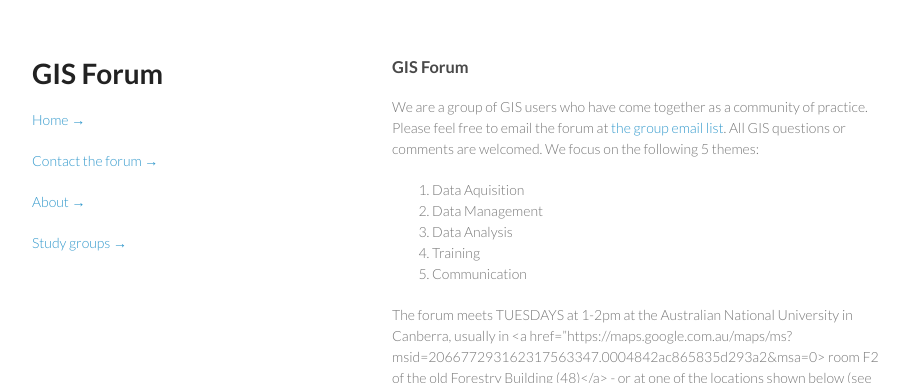
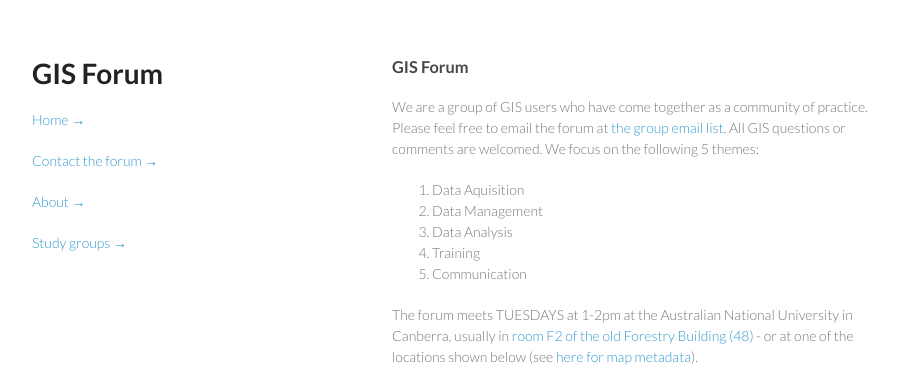
Before and after one commit to gis-forum/gis-forum.github.com, a Jekyll site: the page built from index.md, in a window 1280 px wide, cut to the strip 0-383 px from the top of the page. Shown: the whole strip, without its empty margins (178-1087 px from the left). Built offline with Jekyll 4.4.1, drawn with Linux system fonts in a browser that asks for light colours; comment, search, counter and statistics services are not loaded.

Commit message:
Update index.md

```diff
--- a/index.md
+++ b/index.md
@@ -12,7 +12,7 @@
 4. Training
 5. Communication
 
-The forum meets TUESDAYS at 1-2pm at the Australian National University in Canberra, usually in <a href="https://maps.google.com.au/maps/ms?msid=206677293162317563347.0004842ac865835d293a2&msa=0>
+The forum meets TUESDAYS at 1-2pm at the Australian National University in Canberra, usually in <a href="https://maps.google.com.au/maps/ms?msid=206677293162317563347.0004842ac865835d293a2&msa=0">
 room F2 of the old Forestry Building (48)</a> - or at one of the locations shown below (see [here for map metadata](/map-metadata.html)).
 
 <iframe style="border: none;" height="400" width="600" src="http://115.146.93.225:8181/geoexplorer/viewer/#maps/2"></iframe>
```
